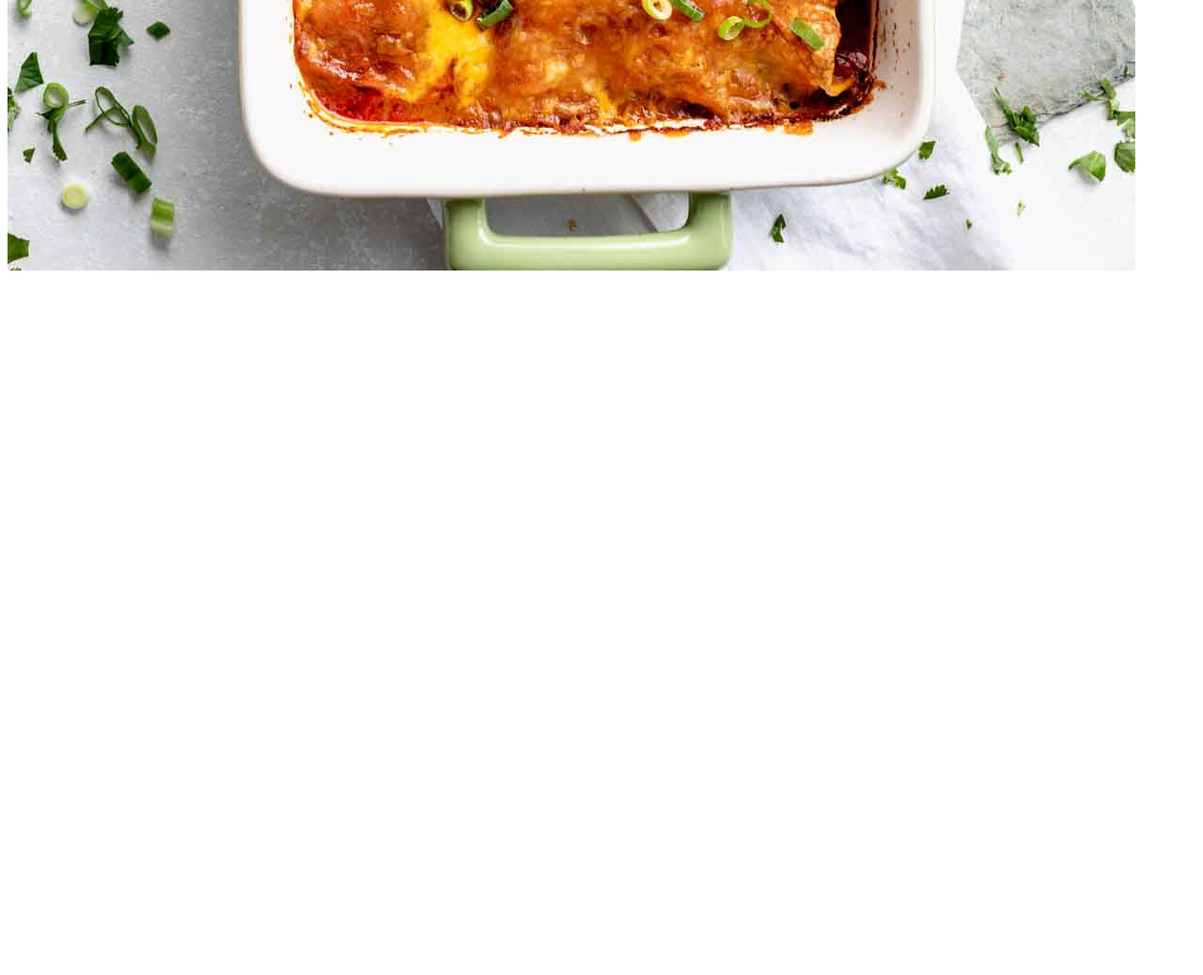
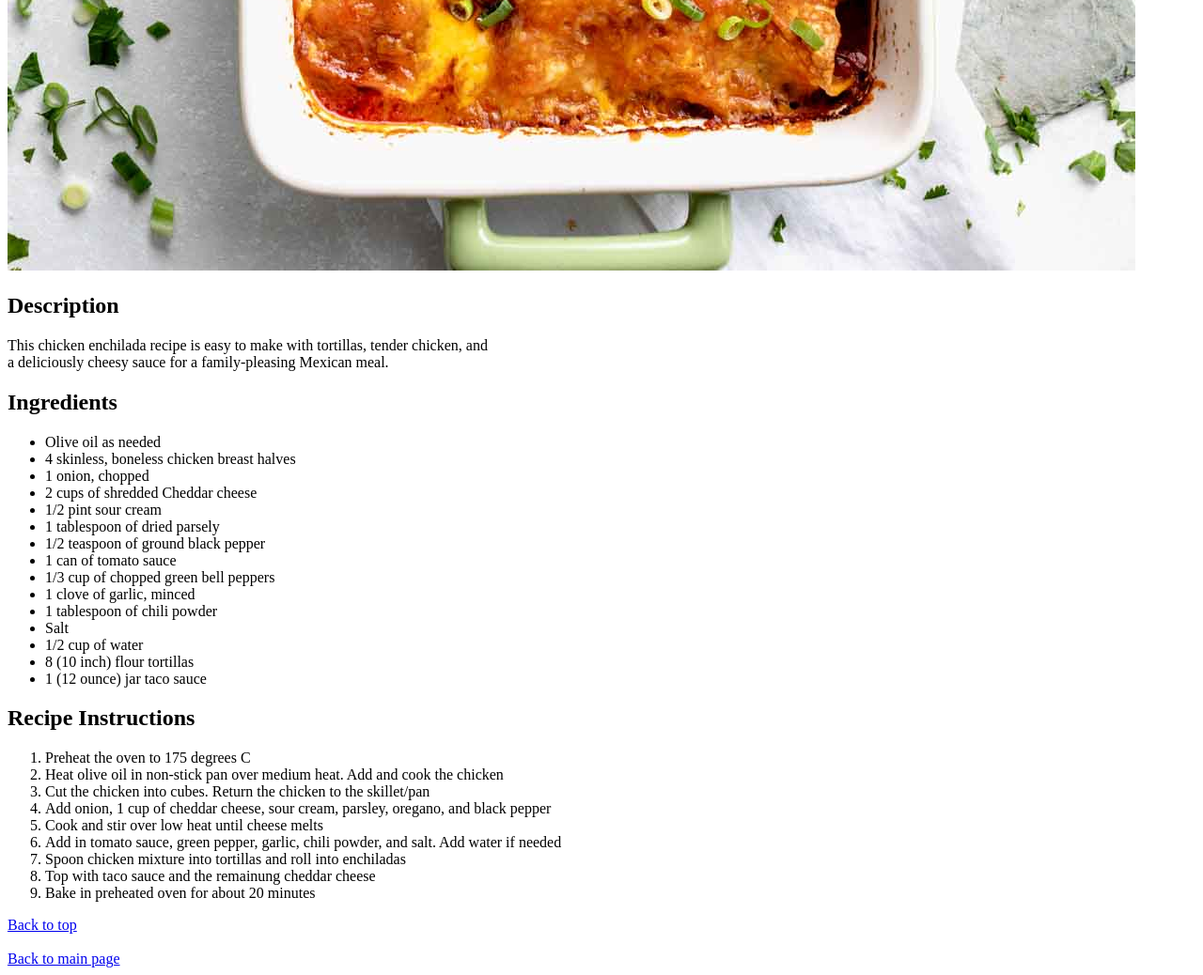
Before and after one commit to BlazedEngima/odin-recipes, a plain HTML site: page recipes/enchiladas.html in a window 1280 px wide. Shown: the part 992-2030 px from the top of the page at 94% size. Before the commit the page ends 1292 px from the top, so only its background shows below. Drawn offline with Linux system fonts and the light colour scheme.

Commit message:
Added content to enchiladas.html
Listed ingredients, recipe instrucitons, and navigation buttons

```diff
--- a/recipes/enchiladas.html
+++ b/recipes/enchiladas.html
@@ -7,7 +7,50 @@
   </head>
 
   <body>
+    <a id="top"></a>
     <h1>Chicken Enchiladas</h1>
     <img src="../images/enchiladas.jpg" alt="A picture of enchiladas">
+
+    <h2>Description</h2>
+    <p>
+      This chicken enchilada recipe is easy to make with tortillas, tender chicken, and <br>
+      a deliciously cheesy sauce for a family-pleasing Mexican meal.
+    </p>
+
+    <h2>Ingredients</h2>
+    <ul>
+      <li>Olive oil as needed</li>
+      <li>4 skinless, boneless chicken breast halves</li>
+      <li>1 onion, chopped</li>
+      <li>2 cups of shredded Cheddar cheese</li>
+      <li>1/2 pint sour cream</li>
+      <li>1 tablespoon of dried parsely</li>
+      <li>1/2 teaspoon of ground black pepper</li>
+      <li>1 can of tomato sauce</li>
+      <li>1/3 cup of chopped green bell peppers</li>
+      <li>1 clove of garlic, minced</li>
+      <li>1 tablespoon of chili powder</li>
+      <li>Salt</li>
+      <li>1/2 cup of water</li>
+      <li>8 (10 inch) flour tortillas</li>
+      <li>1 (12 ounce) jar taco sauce</li>
+    </ul>
+
+    <h2>Recipe Instructions</h2>
+    <ol>
+      <li>Preheat the oven to 175 degrees C</li>
+      <li>Heat olive oil in non-stick pan over medium heat. Add and cook the chicken</li>
+      <li>Cut the chicken into cubes. Return the chicken to the skillet/pan</li>
+      <li>Add onion, 1 cup of cheddar cheese, sour cream, parsley, oregano, and black pepper</li>
+      <li>Cook and stir over low heat until cheese melts</li>
+      <li>Add in tomato sauce, green pepper, garlic, chili powder, and salt. Add water if needed</li>
+      <li>Spoon chicken mixture into tortillas and roll into enchiladas</li>
+      <li>Top with taco sauce and the remainung cheddar cheese</li>
+      <li>Bake in preheated oven for about 20 minutes</li>
+    </ol>
+
+    <a href="#top">Back to top</a> <br> <br>
+
+    <a href="../index.html">Back to main page</a>
   </body>
 </html>
```
